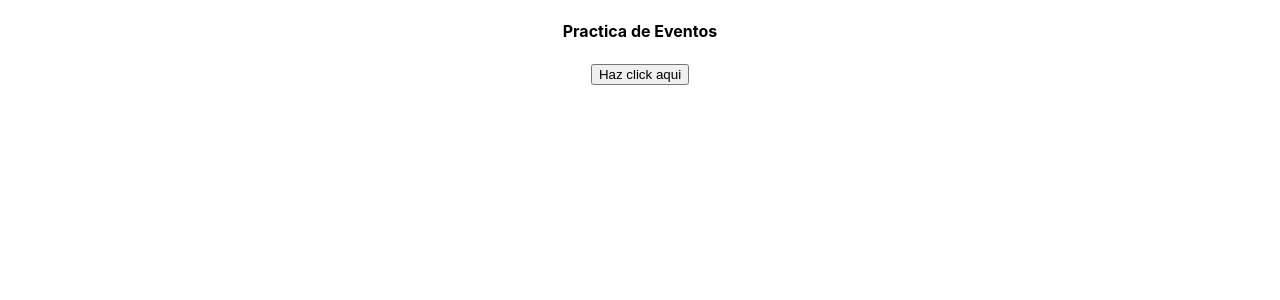
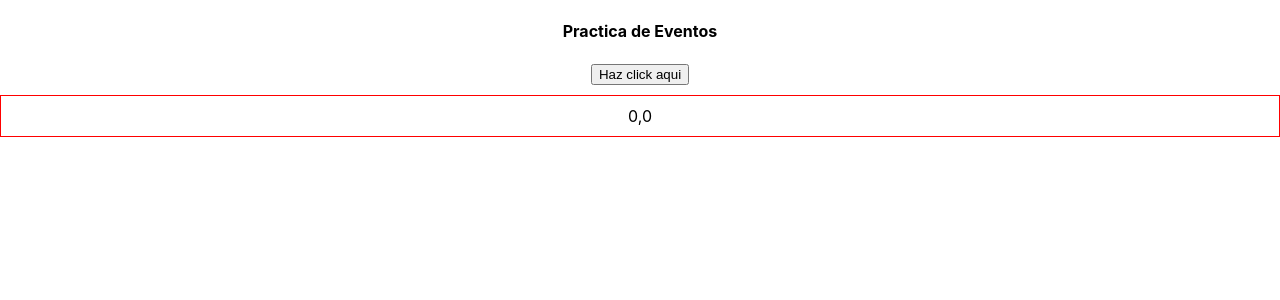
Before and after one commit to valemdz/proyectoReactJS, a React (Create React App) app: page / in a window 1280 px wide. Shown: the top 300 px of the page. Built offline with nearby package versions, Linux system fonts and the light colour scheme.

Commit message:
manejo del contexto con arrow function

```diff
--- a/src/App.js
+++ b/src/App.js
@@ -1,9 +1,19 @@
 import React, { Component } from 'react';
 import './App.css';
-import Condicional from './sections/conditional';
+//import Condicional from './sections/conditional';
 
 
 class  App extends Component {
+
+    constructor(){
+      super();
+      this.state ={
+        mouseX:0,
+        mouseY:0
+      }
+      // Un forma
+      //this.handleMouseMove = this.handleMouseMove.bind(this)
+    }
 
     handleClick( e ) {
       console.log( e );
@@ -11,13 +21,27 @@ class  App extends Component {
       alert('Manejado con un handle');
     }
 
+    handleMouseMove = ( e ) => {
+        const { clientX, clientY } =  e;
+        //this.setState( { mouseX:clientX,  mouseY:clientY } );
+        this.setState({
+          mouseX:clientX,
+          mouseY:clientY
+        } );
+    }
+
     render(){
 
-      return ( <div className = "App" >
+      return ( <div className = "App"   >
 
         <h4>Practica de Eventos</h4>
 
         <button onClick = { this.handleClick } > Haz click aqui </button>
+
+          <div style={{ border:'1px solid red', marginTop:10, padding:10 }}
+              onMouseMove = { this.handleMouseMove } >
+            {this.state.mouseX},{this.state.mouseY}
+          </div>
 
       </div>
       );
```
